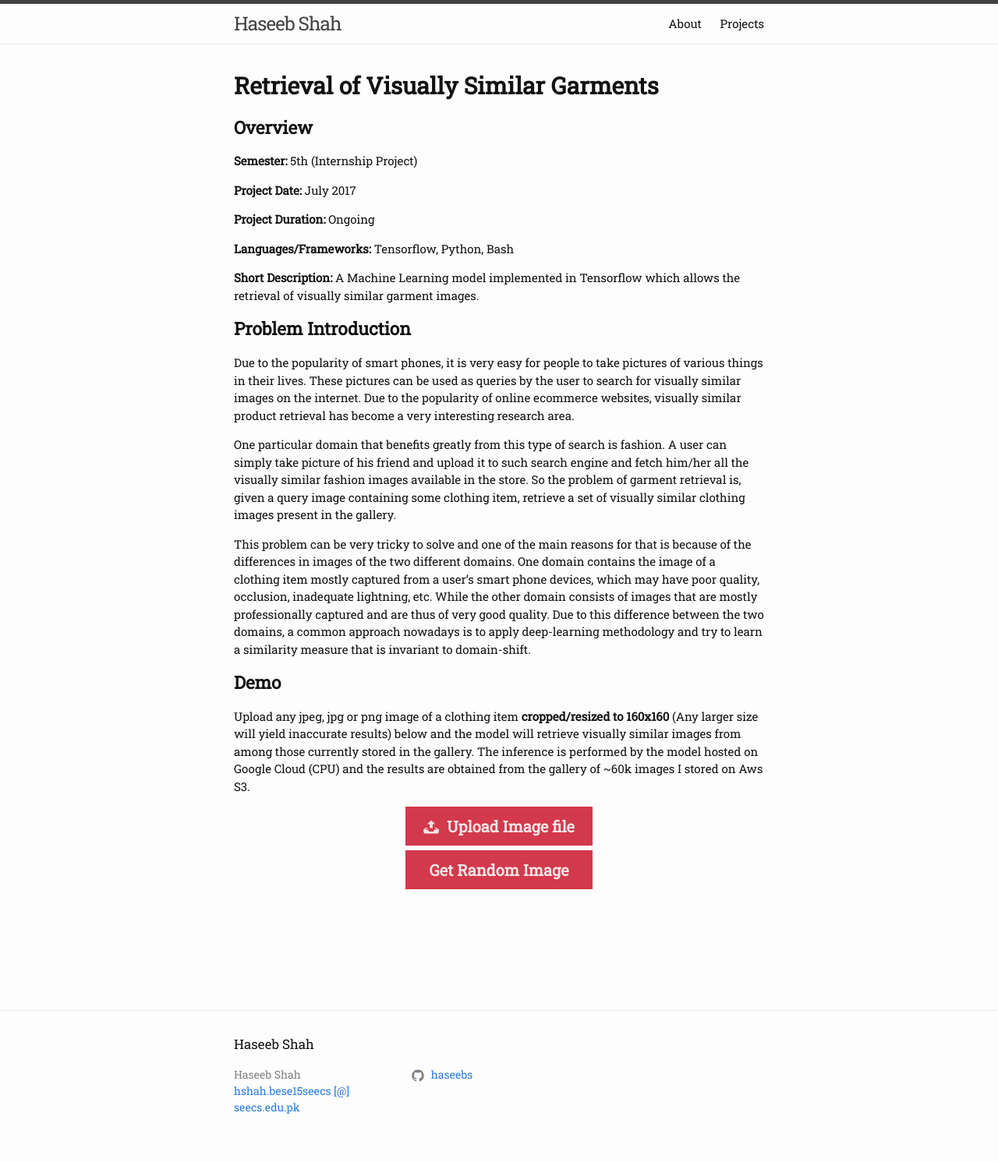
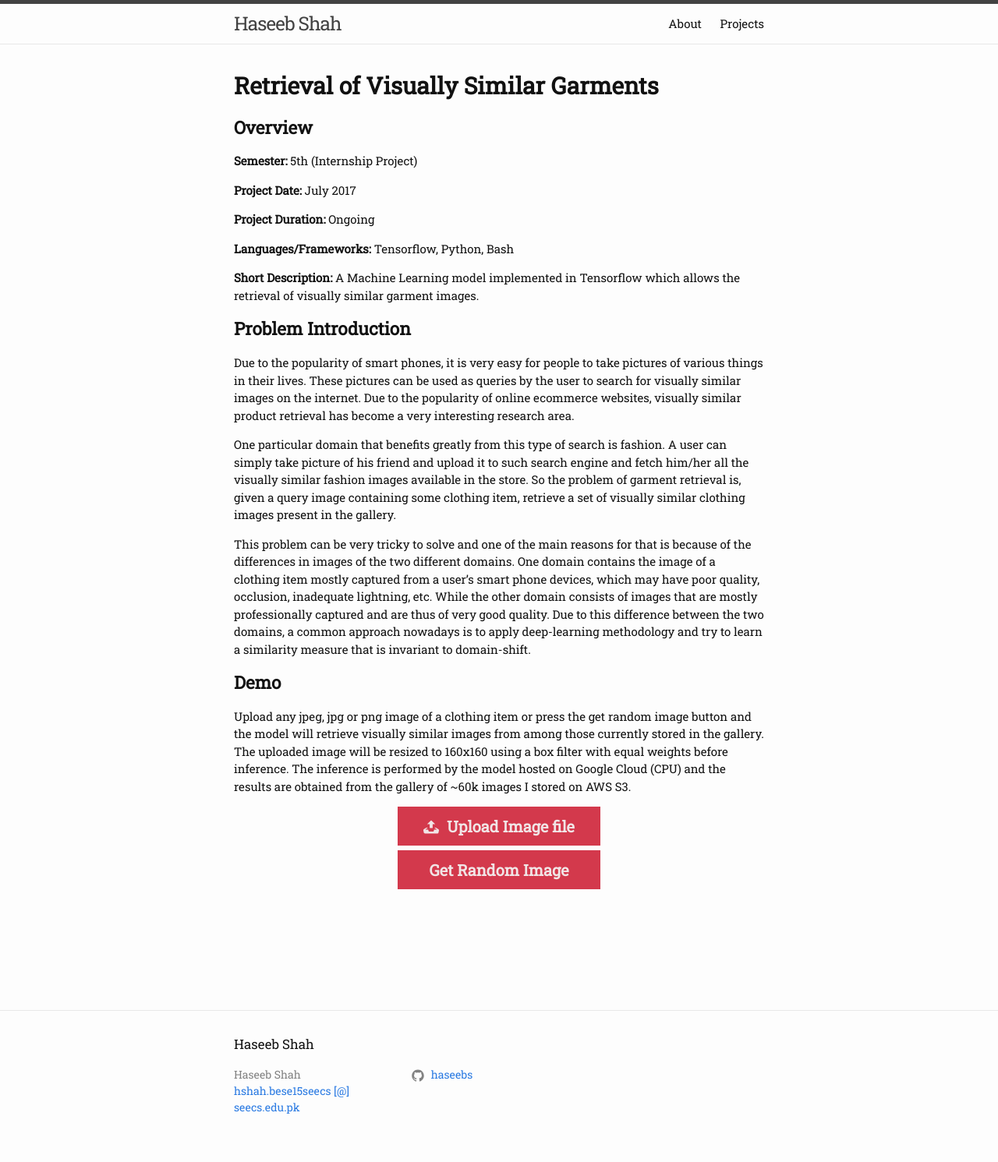
Before and after one commit to haseebs/haseebs.github.io, a Jekyll site: the page built from _projects/garment.markdown, in a window 1280 px wide. Shown: the whole page at 78% size. Built offline with Jekyll 4.4.1, drawn with Linux system fonts in a browser that asks for light colours.

Commit message:
Fixed button sizes and updated demo description

```diff
--- a/_projects/garment.markdown
+++ b/_projects/garment.markdown
@@ -44,12 +44,12 @@
 a similarity measure that is invariant to domain-shift.
 
 ## **Demo**
-Upload any jpeg, jpg or png image of a clothing item **cropped/resized to
-160x160** (Any larger size will yield inaccurate results) below and the model
-will retrieve visually similar images from among those currently stored in
-the gallery. The inference is performed by the model hosted on Google Cloud
-(CPU) and the results are obtained from the gallery of ~60k images I stored
-on Aws S3.
+Upload any jpeg, jpg or png image of a clothing item or press the get
+random image button and the model will retrieve visually similar images
+from among those currently stored in the gallery. The uploaded image will
+be resized to 160x160 using a box filter with equal weights before inference.
+The inference is performed by the model hosted on Google Cloud (CPU) and the
+results are obtained from the gallery of ~60k images I stored on AWS S3.
 
 <style>
 * {
@@ -103,7 +103,7 @@
 }
 
 .btns + label {
-    width: 240px;
+    width: 260px;
     max-width: 80% !important;
     font-size: 1.25rem;
     /* 20px */
```
Also changed, not shown: 1 other file.
